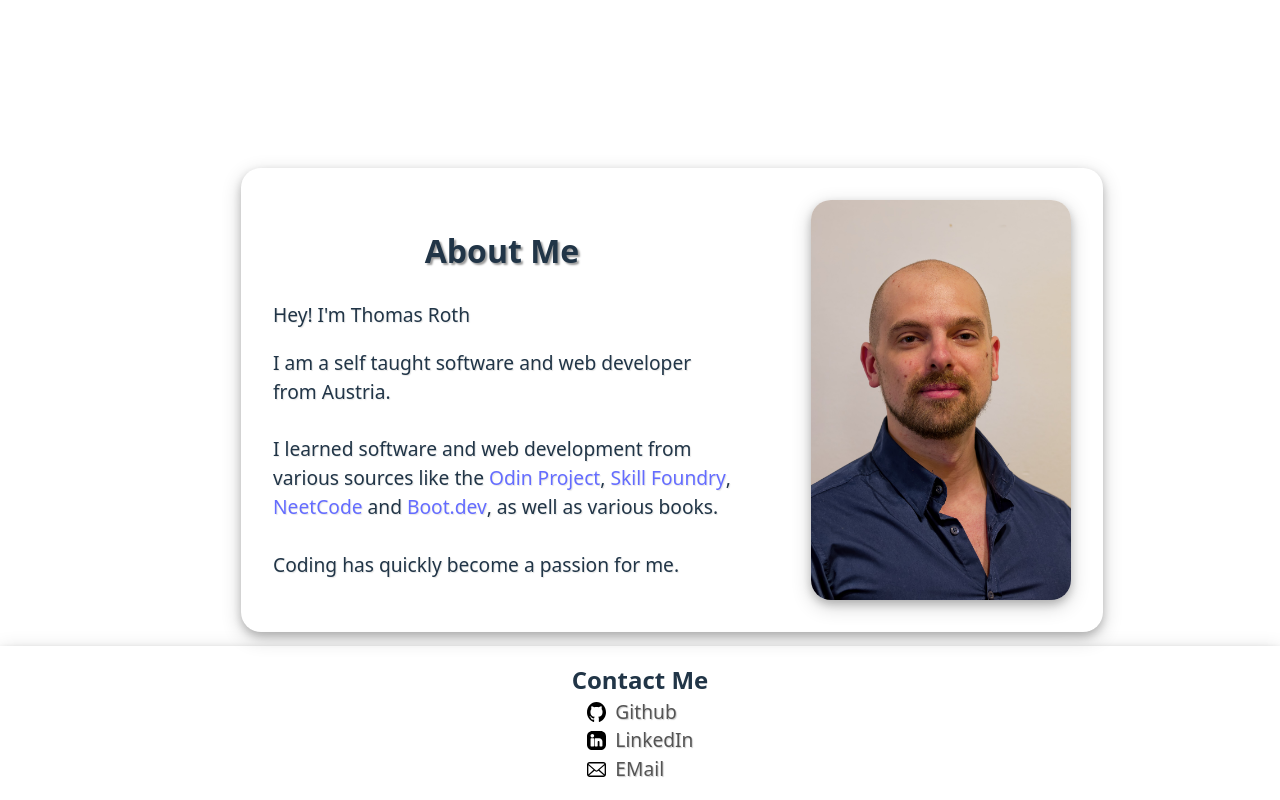
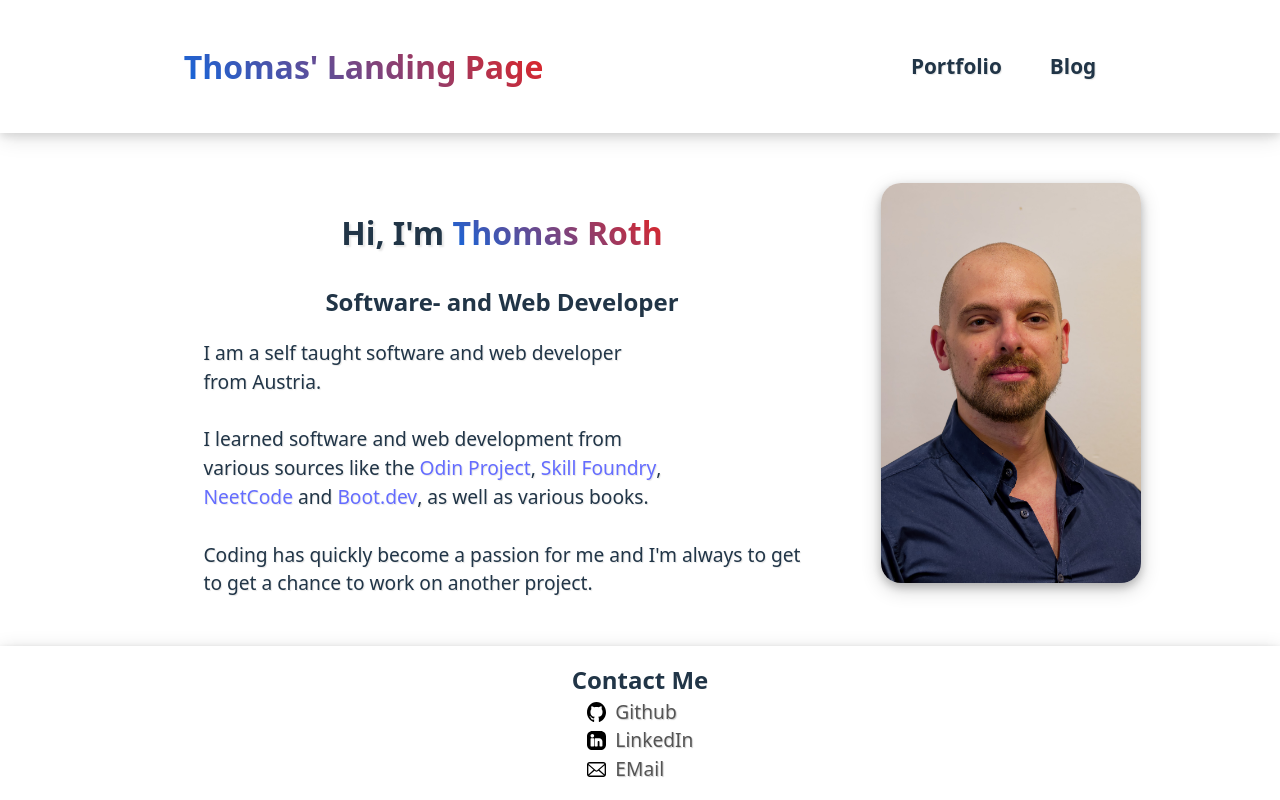
Before and after one commit to TRed91/personal_webpage, a React (Vite) app: page / in a window 1280 px wide. Built offline with nearby package versions, Linux system fonts and the light colour scheme.

Commit message:
create header

```diff
--- a/src/App.tsx
+++ b/src/App.tsx
@@ -1,14 +1,16 @@
 import AboutmeCard from "./components/aboutme/AboutmeCard.tsx";
 import Footer from "./components/footer/footer.tsx";
+import Header from "./components/header/Header.tsx";
 import './App.css'
 
 function App() {
 
   return (
     <>
-        <body>
+        <Header />
+        <main>
             <AboutmeCard />
-        </body>
+        </main>
         <Footer />
     </>
   )
--- a/src/components/aboutme/AboutmeCard.tsx
+++ b/src/components/aboutme/AboutmeCard.tsx
@@ -6,8 +6,8 @@ function AboutmeCard(){
         <>
             <div className="aboutme_card">
                 <div>
-                    <h2>About Me</h2>
-                    <p className={"textbox"}>Hey! I'm Thomas Roth</p>
+                    <h2>Hi, I'm <span className={"highlight"}>Thomas Roth</span></h2>
+                    <h4>Software- and Web Developer</h4>
                     <p className={"textbox"}>I am a self taught software and web developer<br/>
                         from Austria.<br/><br/>
                         I learned software and web development from<br/>
@@ -15,7 +15,8 @@ function AboutmeCard(){
                         <a href="https://www.skillfoundry.io" target={"_blank"}> Skill Foundry</a>,<br/>
                         <a href="https://neetcode.io" target={"_blank"}> NeetCode</a> and <a href="https://boot.dev" target={"_blank"}>Boot.dev</a>
                         , as well as various books.<br/><br/>
-                        Coding has quickly become a passion for me.
+                        Coding has quickly become a passion for me and I'm always to get<br/>
+                        to get a chance to work on another project.
                     </p>
                 </div>
                 <img src="src/assets/profile_pic.jpg" alt="a picture of the Author" className="aboutme_card_pic"/>
--- a/src/components/aboutme/aboutme_card.css
+++ b/src/components/aboutme/aboutme_card.css
@@ -2,7 +2,7 @@
     display: flex;
     justify-content: space-between;
     gap: 1rem;
-    box-shadow: 0 4px 8px 0 rgba(0, 0, 0, 0.2), 0 6px 20px 0 rgba(0, 0, 0, 0.19);
+    /*box-shadow: 0 4px 8px 0 rgba(0, 0, 0, 0.2), 0 6px 20px 0 rgba(0, 0, 0, 0.19);*/
     border-radius: 20px;
     padding: 2rem;
     width: 100%;
@@ -22,6 +22,12 @@
 }
 
 h2 {
-    text-shadow: 2px 2px 2px rgba(0, 0, 0, 0.4);
+    text-shadow: 2px 2px 2px rgba(0, 0, 0, 0.1);
     font-size: 2rem;
 }
+
+.highlight {
+    background: linear-gradient(45deg, #0f67df, #e32323);
+    -webkit-background-clip: text;
+    -webkit-text-fill-color: transparent;
+}
--- /dev/null
+++ b/src/components/header/header.css
@@ -0,0 +1,33 @@
+.pageHeader {
+    position: fixed;
+    left: 0;
+    top: 0;
+
+    width: 100%;
+
+    padding: 1rem 0;
+    box-shadow: 0 4px 8px 0 rgba(0, 0, 0, 0.1), 0 6px 20px 0 rgba(0, 0, 0, 0.1);
+
+    display: flex;
+    align-items: center;
+    justify-content: space-around;
+}
+
+.pageHeader_links {
+    display: flex;
+    justify-content: center;
+    gap: 3rem;
+}
+
+.pageHeader_links li {
+    font-size: 1.3rem;
+    font-weight: 600;
+    text-shadow: 1px 1px 1px rgba(0, 0, 0, 0.1);
+}
+
+.highlight {
+    background: linear-gradient(45deg, #0f67df, #e32323);
+    -webkit-background-clip: text;
+    -webkit-text-fill-color: transparent;
+    text-shadow: none;
+}
--- /dev/null
+++ b/src/components/header/header.tsx
@@ -0,0 +1,17 @@
+import './header.css'
+
+function Header() {
+    return (
+        <>
+            <header className="pageHeader">
+                <h2 className={"highlight"}>Thomas' Landing Page</h2>
+                <ul className="pageHeader_links">
+                    <li>Portfolio</li>
+                    <li>Blog</li>
+                </ul>
+            </header>
+        </>
+    )
+}
+
+export default Header;
```
